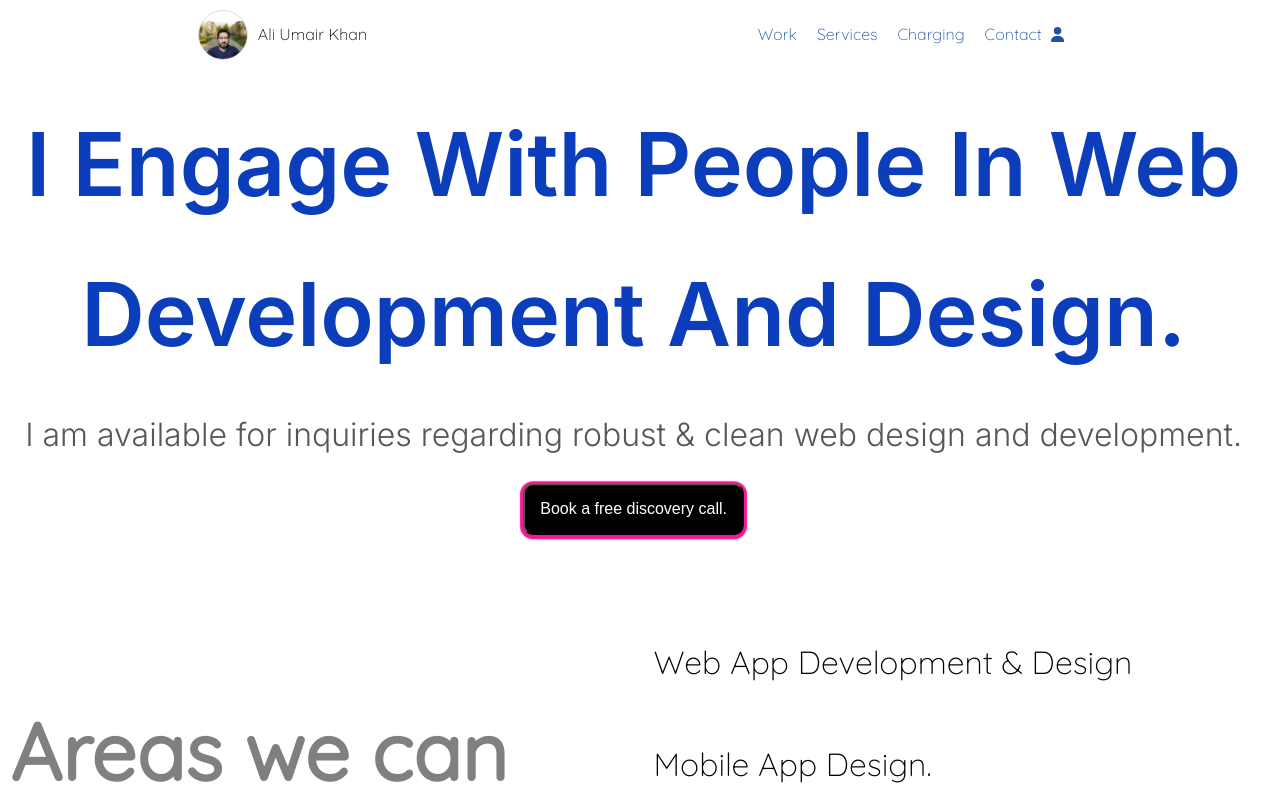
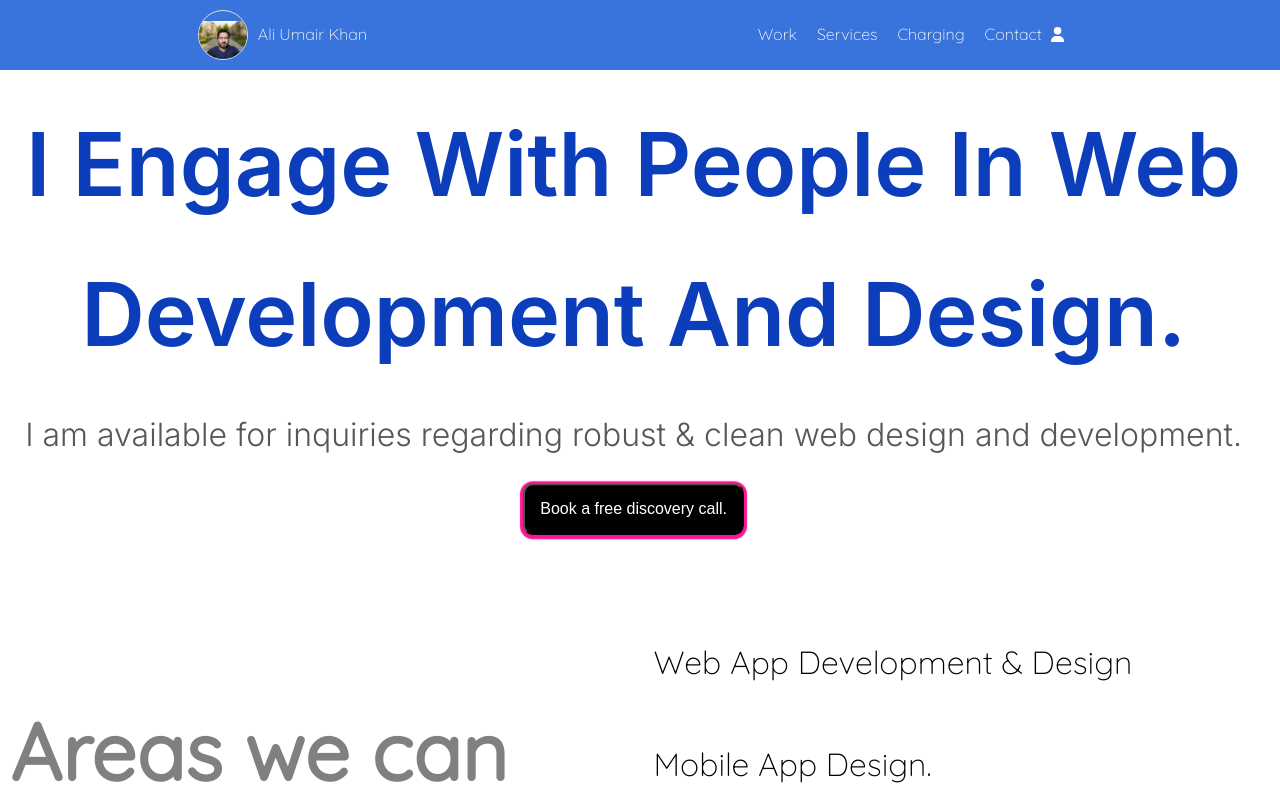
Before and after one commit to Ali-Umair-Khan/profile, a Next.js app: page / in a window 1280 px wide. Shown: the top 800 px of the page. Built offline with nearby package versions, Linux system fonts and the light colour scheme; a web font is replaced by a local one.

Commit message:
changes in navabr styling

```diff
--- a/src/app/components/navbar/resMenu2.jsx
+++ b/src/app/components/navbar/resMenu2.jsx
@@ -37,14 +37,14 @@ const ResponsiveMenu = () => {
     return(
         <nav>
             {/* <svg width="0" height="0" style={{ position: 'absolute', visibility: 'hidden' }}>
-            <defs>
+            {/* <defs>
               <mask id="curved-mask" maskUnits="objectBoundingBox" maskContentUnits="objectBoundingBox">
                 <rect width="1" height="1" fill="white" />
                 <rect width="1" height="0.8" x="0" y="0.2" fill="black" />
                 <circle cx="0.2" cy="0.2" r="0.2" fill="white" />
               </mask>
-            </defs>
-            </svg> */}
+            </defs> */}
+            {/* </svg>  */}
             <ul className='navbar'>
                 <div className='navbar__left' onClick={handleMenuItemClick}>
                     <div className='navbar__left-image'>
--- a/src/app/components/navbar/style4.scss
+++ b/src/app/components/navbar/style4.scss
@@ -1,13 +1,23 @@
+nav{
+    position:sticky;
+    top:0rem;
+    background:rgba(8, 83, 211, 0.803);
+    color:white;
+    z-index:1000;
 .navbar{
     display:flex;
     /* grid-template-columns: repeat(auto-fit,minmax(40rem 1fr)); */
     justify-content:space-around;
+    // position:sticky;
+    // top:0;
+    // left:0;
+    // right:0;
     align-items: center;
     gap:1rem;
     padding:1rem;
     flex-wrap:wrap;
     /* width:100%; */
-    overflow-x: hidden;
+    // overflow-x: hidden;
     max-width:99vw;
     font-family:var(--font-family-4);
     list-style-type: none;
@@ -55,7 +65,7 @@
             &:checked ~ .navbar__menu {
                 right:0%;
                 // transform: translateX(20%);
-                animation: fromRight 2s cubic-bezier(0.975, 0.985, 0.72, 1.8575) 1;
+                animation: fromRight 2s cubic-bezier(2.975, 3.985, 0.72, 1.8575) 1;
                 clip-path: polygon(0 0, 100% 0, 100% 100%, 50% 100%, 0 60%);
                 border-radius: 10px 10px 50px 20px;
                 // border-radius:0 0 0 0;
@@ -69,9 +79,9 @@
                     }
                     100% {
                         right:0%;
-                        transform: translateX(50%);
+                        // transform: translateX(50%);
 
-                        // border-radius: 100px 50px 500px 200px;
+                        border-radius: 100px 50px 500px 200px;
                     }
                 }
             }
@@ -105,6 +115,7 @@
         display:flex;
         justify-content:center;
         align-items: center;
+        color:white;
         /* flex-wrap:wrap; */
         gap:1rem;
         /* width:100%; */
@@ -126,7 +137,7 @@
             right:100%;
             z-index:200;
             background-color: rgba(5, 64, 159, 0.9);
-            color:black;
+            // color:black;
             margin: 0 auto;
             transform: translateX(0);
             & > * {
@@ -151,7 +162,7 @@
             right:100%;
             z-index:200;
             background-color: rgba(5, 64, 159, 0.9);
-            color:black;
+            // color:black;
             margin: 0 auto;
             transform: translateX(0);
             & > * {
@@ -163,15 +174,16 @@
         li a{
             text-decoration: none;
             font-size: 1.6rem;
-            color:#101010;
+            // color:#101010;
             padding-bottom: 1rem;
             border-bottom: 2px solid transparent;
             transition: border-bottom 2s;
             /* font-family:var(--font-family-3); */
-            color:rgba(5, 64, 159, 0.9);
+            // color:rgba(5, 64, 159, 0.9);
+            color:white;
             cursor: pointer;
             &:hover {
-                border-bottom-color: #5679ec;
+                border-bottom-color: #030c2b;
             }
             @media (max-width:76rem){
                 margin-top:3rem;
@@ -217,6 +229,7 @@
 
     }
 
+}
 }
 
 
--- a/src/app/components/skills/skills.scss
+++ b/src/app/components/skills/skills.scss
@@ -1,34 +1,38 @@
 .skills{
     display:grid;
     place-items:center;
+    place-content:center;
     // gap:1rem;
-    padding:3rem;
+    padding:1rem;
     // margin:1rem 1rem;
     max-width:99vw;
     margin:0 auto;
     background-color: black;
     // height:70vh;
+    height:80vh;
     @media (max-width:70rem){
         margin:0;
+        // height:fit-content;
+        // height:max-content;
     }
     .skills__h1{
         font-size:3.2rem;
         text-align: justify;
         color:white;
-        padding-block:1rem;
-        margin-block: 1rem;
-        padding-inline:4rem;
-        margin-inline:4rem;
+        // padding-block:1rem;
+        // margin-block: 1rem;
+        padding-inline:2rem;
+        margin-inline:2rem;
         // padding-block:10rem;
         @media (max-width:70rem){
             font-size:2.4rem;
             white-space:wrap;
-            padding-inline:1rem;
-            margin-inline:1rem;
+            // padding-inline:1rem;
+            // margin-inline:1rem;
             hyphens:auto;
             text-align:left;
-            padding-block:1rem;
-            margin-block: 1rem;
+            // padding-block:1rem;
+            // margin-block: 1rem;
         }
     }
     .skills__p{
@@ -36,10 +40,11 @@
         color:grey;
         padding-top:0;
         margin-top:0;
-        padding-inline:1rem;
-        margin-inline:1rem;
-        padding-block:1rem;
-        margin-block: 1rem;
+        padding:2rem;
+        padding-inline:2rem;
+        margin-inline:2rem;
+        // padding-block:1rem;
+        // margin-block: 1rem;
         // padding-block:5rem;
         @media (max-width:70rem){
             font-size:1.6rem;
```
